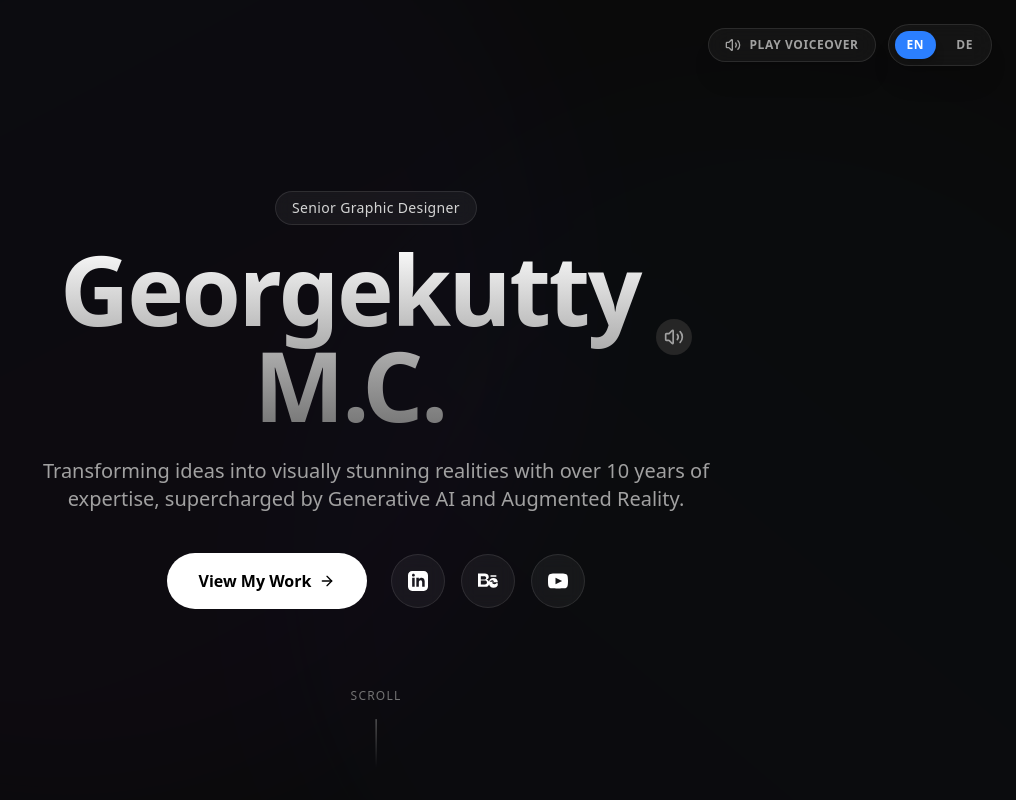
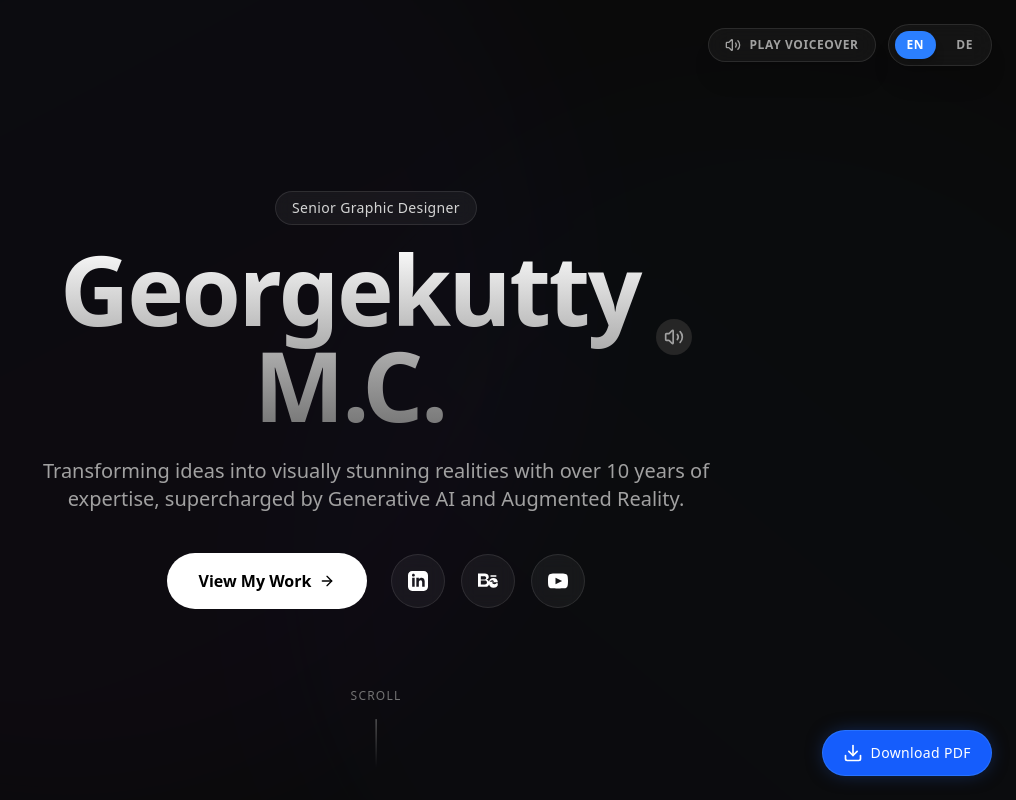
Before and after one commit to GeorgkuttyMC-bit/George-s-Portfolio-, a React (Vite) app: page / in a window 1280 px wide. Shown: the top 800 px of the page, without its empty margins (264-1280 px from the left). Built offline with nearby package versions, Linux system fonts and the light colour scheme.

Commit message:
feat: add PDF export functionality
Introduce a DownloadPDF component that triggers a print dialog, enabling users to save the portfolio as a PDF. Added print-specific CSS optimizations and hidden non-essential UI elements during printing.

```diff
--- a/src/App.tsx
+++ b/src/App.tsx
@@ -15,6 +15,7 @@ import Skills from "./components/Skills";
 import Certifications from "./components/Certifications";
 import Footer from "./components/Footer";
 import LanguageToggle from "./components/LanguageToggle";
+import DownloadPDF from "./components/DownloadPDF";
 import { LanguageProvider } from "./context/LanguageContext";
 import { VoiceoverProvider } from "./context/VoiceoverContext";
 
@@ -24,6 +25,7 @@ export default function App() {
       <VoiceoverProvider>
         <main className="bg-neutral-950 min-h-screen text-white font-sans selection:bg-blue-500/30">
           <LanguageToggle />
+          <DownloadPDF />
           <Hero />
           <About />
           <Skills />
--- /dev/null
+++ b/src/components/DownloadPDF.tsx
@@ -0,0 +1,22 @@
+import React from 'react';
+import { Download } from 'lucide-react';
+import { motion } from 'motion/react';
+
+export default function DownloadPDF() {
+  const handleDownload = () => {
+    window.print();
+  };
+
+  return (
+    <motion.button
+      initial={{ opacity: 0, y: 20 }}
+      animate={{ opacity: 1, y: 0 }}
+      transition={{ delay: 1 }}
+      onClick={handleDownload}
+      className="fixed bottom-6 right-6 z-50 flex items-center gap-2 px-5 py-3 rounded-full bg-blue-600 hover:bg-blue-500 text-white font-medium shadow-[0_0_20px_-5px_rgba(37,99,235,0.5)] hover:shadow-[0_0_25px_-5px_rgba(37,99,235,0.7)] transition-all border border-blue-400/30 print:hidden"
+    >
+      <Download className="w-5 h-5" />
+      <span className="hidden sm:inline tracking-wide text-sm">Download PDF</span>
+    </motion.button>
+  );
+}
--- a/src/components/LanguageToggle.tsx
+++ b/src/components/LanguageToggle.tsx
@@ -9,7 +9,7 @@ export default function LanguageToggle() {
   const { isPlaying, isSupported, toggleVoiceover } = useVoiceover();
 
   return (
-    <div className="fixed top-6 right-6 z-50 flex items-center gap-3">
+    <div className="fixed top-6 right-6 print:hidden z-50 flex items-center gap-3">
       {isSupported && (
         <button
           onClick={toggleVoiceover}
--- a/src/components/SectionVoiceover.tsx
+++ b/src/components/SectionVoiceover.tsx
@@ -21,7 +21,7 @@ export default function SectionVoiceover({ sectionId, text, className = '', size
   return (
     <button
       onClick={(e) => { e.preventDefault(); e.stopPropagation(); toggleVoiceover(sectionId, text); }}
-      className={`inline-flex items-center justify-center rounded-full transition-colors ${isActive ? 'bg-purple-500 text-white' : 'bg-neutral-800 text-neutral-400 hover:bg-neutral-700 hover:text-white'} ${sizeClasses} ${className}`}
+      className={`inline-flex items-center justify-center rounded-full transition-colors print:hidden ${isActive ? 'bg-purple-500 text-white' : 'bg-neutral-800 text-neutral-400 hover:bg-neutral-700 hover:text-white'} ${sizeClasses} ${className}`}
       title={isActive ? "Stop voiceover" : "Play voiceover"}
       aria-label={isActive ? "Stop voiceover" : "Play voiceover"}
     >
--- a/src/index.css
+++ b/src/index.css
@@ -1,6 +1,17 @@
 @import "tailwindcss";
 
 @layer utilities {
+  @media print {
+    body {
+      -webkit-print-color-adjust: exact;
+      print-color-adjust: exact;
+    }
+
+    @page {
+      margin: 1cm;
+    }
+  }
+
   @keyframes spin-slow {
     from { transform: rotate(0deg); }
     to { transform: rotate(360deg); }
```
